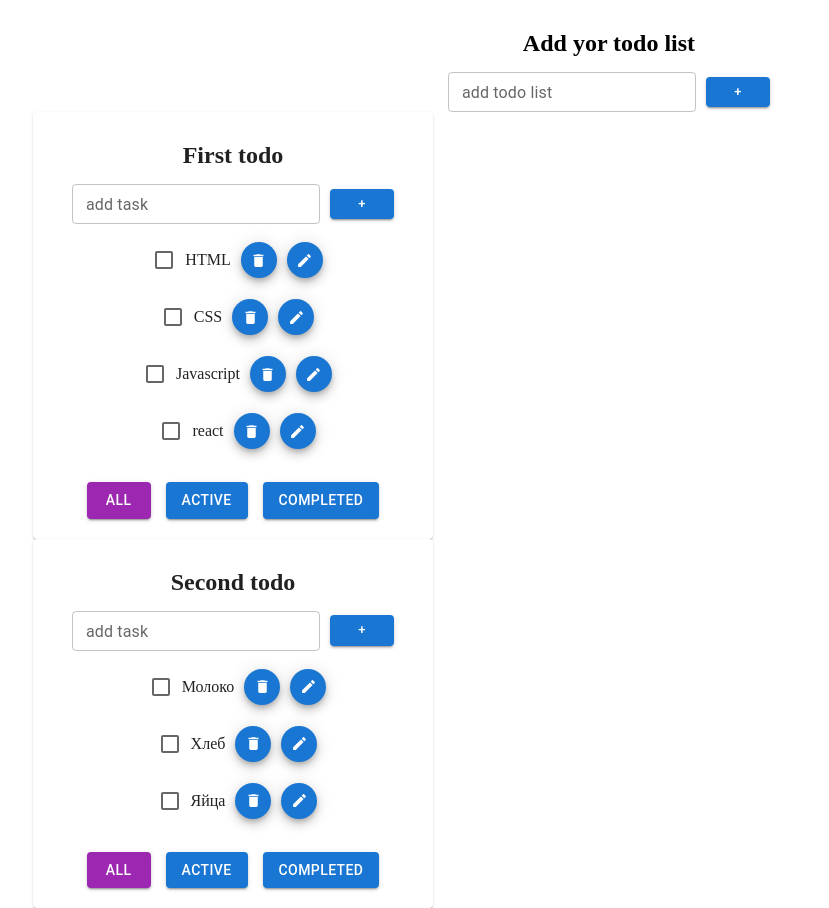
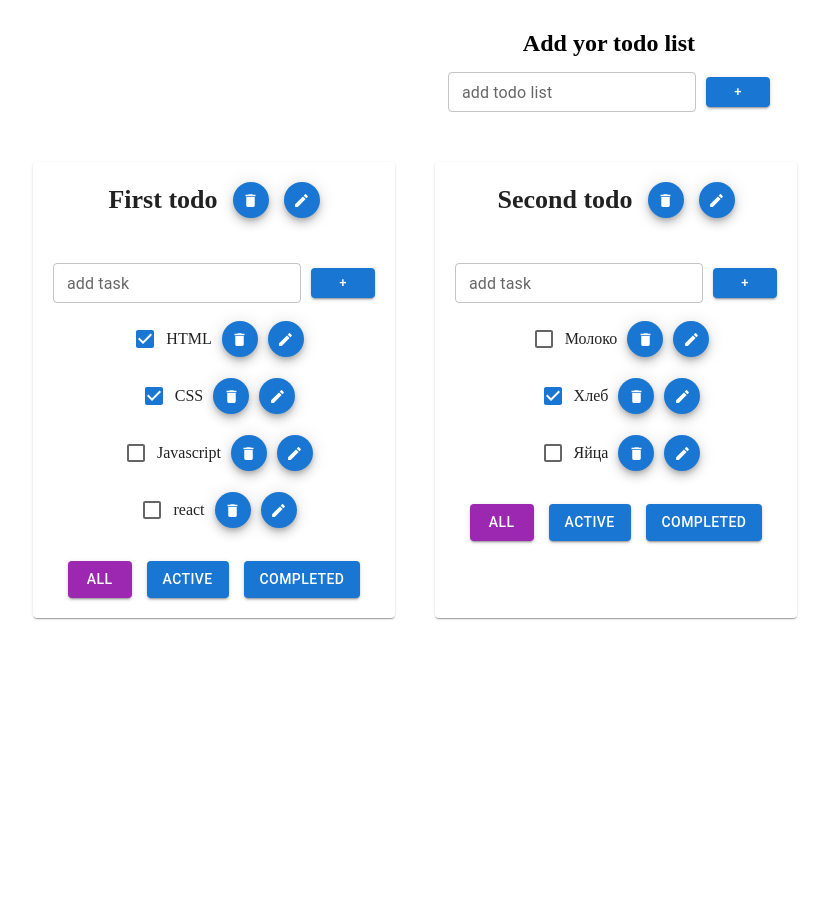
Before and after one commit to Serhii-Ki/main_todolist, a React (Vite) app: page / in a window 1280 px wide. Shown: the whole page, without its empty margins (31-860 px from the left). After the commit the page ends 800 px from the top, so only its background shows below. Built offline with nearby package versions, Linux system fonts and the light colour scheme.

Commit message:
added remove Todo and Task ...

```diff
--- a/src/App.tsx
+++ b/src/App.tsx
@@ -1,23 +1,48 @@
 import Container from '@mui/material/Container';
+import Box from "@mui/material/Box";
+import { v4 as uuidv4 } from 'uuid';
 import AddForm from "./components/AddForm/AddForm.tsx";
 import TodoList from "./components/todolist/TodoList.tsx";
-import {useSelector} from "react-redux";
+import {useDispatch, useSelector} from "react-redux";
 import {AppRootStateType} from "./store/store.ts";
 import {TodoListType} from "./types/types.ts";
+import {AddTodoAC} from "./store/todolists-actions.ts";
+import {useState} from "react";
+import {AddNewArrayAC} from "./store/tasks-actions.ts";
 
 function App() {
-  const todoLists = useSelector<AppRootStateType, TodoListType[]>(state => state.todoList)
+  const todoLists = useSelector<AppRootStateType, TodoListType[]>(state => state.todoList);
+  const dispatch = useDispatch();
+  const [inputValue, setInputValue] = useState<string>('');
+
+  const addTodoList = () => {
+    if(inputValue) {
+      const todoListId = uuidv4()
+      dispatch(AddTodoAC(todoListId, inputValue));
+      dispatch(AddNewArrayAC(todoListId));
+      setInputValue('');
+    }
+  }
 
   return (
         <Container>
-          <AddForm label='add todo list' title='Add yor todo list'/>
+          <AddForm
+              label='add todo list'
+              title='Add yor todo list'
+              inputValue={inputValue}
+              setInputValue={setInputValue}
+              addItem={addTodoList}
+          />
+          <Box display='flex' flexWrap='wrap' gap='40px' marginTop='50px'>
             {todoLists.map((todoList) =>
                 <TodoList
                     key={todoList.id}
                     id={todoList.id}
                     title={todoList.title}
+                    filter={todoList.filter}
                 />
             )}
+          </Box>
         </Container>
   )
 }
--- a/src/components/filterButtons/FilterButtons.tsx
+++ b/src/components/filterButtons/FilterButtons.tsx
@@ -1,12 +1,18 @@
 import Box from '@mui/material/Box';
 import CustomBtn from "../CustomBtn/CustomBtn.tsx";
+import {FilterType} from "../../types/types.ts";
 
-function FilterButtons(props) {
+type FilterButtonsPropsType = {
+  filter: FilterType;
+  changeFiler: (filter: FilterType) => void
+}
+
+function FilterButtons(props : FilterButtonsPropsType) {
   return (
       <Box display='flex' gap='15px' marginTop='30px'>
-        <CustomBtn title='all' color='secondary'/>
-        <CustomBtn title='active'/>
-        <CustomBtn title='completed'/>
+        <CustomBtn title='all' color={props.filter === "all" ? "secondary" : "primary"} onClick={() => props.changeFiler('all')}/>
+        <CustomBtn title='active' color={props.filter === "active" ? "secondary" : "primary"} onClick={() => props.changeFiler('active')}/>
+        <CustomBtn title='completed' color={props.filter === "completed" ? "secondary" : "primary"} onClick={() => props.changeFiler('completed')}/>
       </Box>
   );
 }
--- a/src/components/iconsGroup/IconsGroup.tsx
+++ b/src/components/iconsGroup/IconsGroup.tsx
@@ -3,14 +3,15 @@ import DeleteIcon from "@mui/icons-material/Delete";
 import EditIcon from "@mui/icons-material/Edit";
 
 type IconPropsType = {
-  setInputMode: () => void,
+  setInputMode: () => void;
+  removeItem: () => void;
 }
 
 function IconsGroup(props: IconPropsType) {
   return (
       <>
         <Fab color="primary" aria-label="delete" sx={{width: '36px', height: '16px', margin: '0px 10px'}}>
-          <DeleteIcon sx={{fontSize: '17px'}}/>
+          <DeleteIcon sx={{fontSize: '17px'}} onClick={props.removeItem}/>
         </Fab>
         <Fab size="small" color="primary" aria-label="edit" sx={{width: '36px', height: '16px'}}>
           <EditIcon sx={{fontSize: '17px'}} onClick={props.setInputMode}/>
--- a/src/components/task/Task.tsx
+++ b/src/components/task/Task.tsx
@@ -4,15 +4,20 @@ import EditSpan from "../editSpan/EditSpan.tsx";
 import {useState} from "react";
 import BtnGroup from "../btnGroup/BtnGroup.tsx";
 import IconsGroup from "../iconsGroup/IconsGroup.tsx";
+import {useDispatch} from "react-redux";
+import {ChangeCompletedAC, RemoveTaskAC} from "../../store/tasks-actions.ts";
 
 type TaskPropsType = {
-  title: string,
+  taskId: string;
+  title: string;
   isDone: boolean;
+  todoId: string;
 }
 
 
 function Task(props: TaskPropsType) {
   const [viewMode, setViewMode] = useState<boolean>(false);
+  const dispatch = useDispatch();
 
   const setInputMode = () => {
     setViewMode(true);
@@ -22,13 +27,21 @@ function Task(props: TaskPropsType) {
     setViewMode(false);
   }
 
+  const removeTask = () => {
+    dispatch(RemoveTaskAC(props.todoId, props.taskId))
+  }
+
+  const changeCompleted = () => {
+    dispatch(ChangeCompletedAC(props.todoId, props.taskId))
+  }
+
   return (
       <Box display='flex' alignItems='center' marginTop='15px'>
         <Box display='flex' alignItems='center'>
-          {!viewMode && <Checkbox/>}
+          {!viewMode && <Checkbox checked={props.isDone} onChange={changeCompleted}/>}
           <EditSpan title={props.title} setSpanMode={setSpanMode} setInputMode={setInputMode} viewMode={viewMode}/>
         </Box>
-        {viewMode ? <BtnGroup/> : <IconsGroup setInputMode={setInputMode}/>}
+        {viewMode ? <BtnGroup/> : <IconsGroup setInputMode={setInputMode} removeItem={removeTask}/>}
       </Box>
   );
 }
--- a/src/components/todolist/TodoList.tsx
+++ b/src/components/todolist/TodoList.tsx
@@ -1,27 +1,78 @@
 import Paper from '@mui/material/Paper';
+import Box from "@mui/material/Box";
 import AddForm from "../AddForm/AddForm.tsx";
 import Task from "../task/Task.tsx";
 import FilterButtons from "../filterButtons/FilterButtons.tsx";
-import {useSelector} from "react-redux";
+import {useDispatch, useSelector} from "react-redux";
 import {AppRootStateType} from "../../store/store.ts";
-import {TasksType} from "../../types/types.ts";
+import {FilterType, TasksType, TaskType} from "../../types/types.ts";
+import {useState} from "react";
+import EditSpan from "../editSpan/EditSpan.tsx";
+import BtnGroup from "../btnGroup/BtnGroup.tsx";
+import IconsGroup from "../iconsGroup/IconsGroup.tsx";
+import {ChangeFilterAC, RemoveTodoAC} from "../../store/todolists-actions.ts";
 
 type TodoListType = {
   id: string;
   title: string;
+  filter: FilterType;
 }
 
 function TodoList(props: TodoListType) {
-  const tasks = useSelector<AppRootStateType, TasksType>(state => state.task)
+  const tasks = useSelector<AppRootStateType, TasksType>(state => state.task);
+  const dispatch = useDispatch();
+  const [inputValue, setInputValue] = useState<string>('');
+  const [viewMode, setViewMode] = useState<boolean>(false);
+
+  let filterTasks: TaskType[];
+
+  const filterTasksFn = () => {
+    if(props.filter === 'completed'){
+      return filterTasks = tasks[props.id].filter(task => task.completed)
+    } else if(props.filter === 'active') {
+      return filterTasks = tasks[props.id].filter(task => !task.completed)
+    } else {
+      return filterTasks = tasks[props.id];
+    }
+  }
+
+  const setInputMode = () => {
+    setViewMode(true);
+  }
+
+  const setSpanMode = () => {
+    setViewMode(false);
+  }
+
+  const removeTodoList = () => {
+    dispatch(RemoveTodoAC(props.id))
+  }
+
+  const changeFiler = (filter: FilterType) => {
+    dispatch(ChangeFilterAC(props.id, filter));
+  }
+
   return (
-      <Paper sx={{display: 'flex', flexDirection: 'column', alignItems: 'center', maxWidth: '400px', paddingBottom: '20px'}}>
-        <AddForm label='add task' title={props.title}/>
-        {tasks[props.id].map((task) =>
+      <Paper sx={{display: 'flex', flexDirection: 'column', alignItems: 'center', maxWidth: '400px', padding: '20px'}}>
+        <Box display='flex' alignItems='center' gap='5px' fontSize='26px' fontWeight='700'>
+          <EditSpan title={props.title} viewMode={viewMode} setSpanMode={setSpanMode} setInputMode={setInputMode}/>
+          {viewMode ? <BtnGroup/> : <IconsGroup setInputMode={setInputMode} removeItem={removeTodoList}/>}
+        </Box>
+        <AddForm
+            label='add task'
+            inputValue={inputValue}
+            setInputValue={setInputValue}
+            addItem={() => {}}
+        />
+        {filterTasksFn().map((task) =>
             <Task
+                key={task.id}
+                taskId={task.id}
                 title={task.title}
                 isDone={task.completed}
+                todoId={props.id}
             />)}
-        <FilterButtons/>
+        <FilterButtons changeFiler={changeFiler} filter={props.filter}/>
       </Paper>
   );
 }
--- a/src/store/tasks-actions.ts
+++ b/src/store/tasks-actions.ts
@@ -0,0 +1,36 @@
+export type ActionsTaskType = AddNewArrayType | RemoveTaskType | ChangeCompletedType;
+
+type AddNewArrayType = ReturnType<typeof AddNewArrayAC>;
+
+export const AddNewArrayAC = (todoId: string) => {
+  return {
+    type: 'ADD-NEW-ARRAY',
+    payload: {
+      todoId
+    }
+  } as const
+};
+
+type RemoveTaskType = ReturnType<typeof RemoveTaskAC>;
+
+export const RemoveTaskAC = (todoId: string, taskId: string) => {
+  return {
+    type: 'REMOVE-TASK',
+    payload: {
+      todoId,
+      taskId
+    }
+  } as const
+}
+
+type ChangeCompletedType = ReturnType<typeof ChangeCompletedAC>
+
+export const ChangeCompletedAC = (todoId: string, taskId: string) => {
+  return {
+    type: 'CHANGE-COMPLETED',
+    payload: {
+      todoId,
+      taskId
+    }
+  } as const
+}
--- a/src/store/tasks-reducer.ts
+++ b/src/store/tasks-reducer.ts
@@ -1,8 +1,23 @@
 import {TasksType} from "../types/types.ts";
 import {tasksInitial} from "../types/initState.ts";
+import {ActionsTaskType} from "./tasks-actions.ts";
 
-export function tasksReducer(state: TasksType = tasksInitial, action: any): TasksType {
+export function tasksReducer(state: TasksType = tasksInitial, action: ActionsTaskType): TasksType {
   switch (action.type) {
+    case 'ADD-NEW-ARRAY':
+      return {...state, [action.payload.todoId]: []};
+    case 'REMOVE-TASK':
+      return {...state,
+        [action.payload.todoId]: state[action.payload.todoId].filter(task => task.id !== action.payload.taskId)
+      }
+    case "CHANGE-COMPLETED":
+      return {...state,
+        [action.payload.todoId]: state[action.payload.todoId].map(task =>
+          task.id === action.payload.taskId
+          ? {...task, completed: !task.completed}
+          : task
+        )
+      }
     default:
       return state
   }
--- a/src/store/todolists-actions.ts
+++ b/src/store/todolists-actions.ts
@@ -0,0 +1,38 @@
+import {FilterType} from "../types/types.ts";
+
+export type ActionsTodoType = AddTodoType | RemoveTodoListType | ChangeFilterType;
+
+type AddTodoType = ReturnType<typeof AddTodoAC>;
+
+export const AddTodoAC = (id: string, title: string) => {
+  return {
+    type: 'ADD-TODO',
+    payload: {
+      id,
+      title
+    }
+  } as const
+}
+
+type RemoveTodoListType = ReturnType<typeof RemoveTodoAC>;
+
+export const RemoveTodoAC = (todoId: string) => {
+  return {
+    type: 'REMOVE-TODO',
+    payload: {
+      todoId
+    }
+  } as const
+}
+
+type ChangeFilterType = ReturnType<typeof ChangeFilterAC>
+
+export const ChangeFilterAC = (todoId: string, filter: FilterType) => {
+  return {
+    type: 'CHANGE-FILTER',
+    payload: {
+      todoId,
+      filter
+    }
+  } as const
+}
--- a/src/store/todolists-reducer.ts
+++ b/src/store/todolists-reducer.ts
@@ -1,8 +1,22 @@
 import {TodoListType} from "../types/types.ts";
 import {todoInitial} from "../types/initState.ts";
+import {ActionsTodoType} from "./todolists-actions.ts";
 
-export function todolistsReducer(state: TodoListType[] = todoInitial, action: any): TodoListType[]{
+export function todolistsReducer(state: TodoListType[] = todoInitial, action: ActionsTodoType): TodoListType[]{
   switch(action.type){
+    case 'ADD-TODO':
+      return [...state, {
+        id: action.payload.id,
+        title: action.payload.title,
+        filter: 'all'
+      }];
+    case "REMOVE-TODO":
+      return state.filter(todo => todo.id!== action.payload.todoId);
+    case "CHANGE-FILTER":
+      return state.map(todo => todo.id === action.payload.todoId
+        ? {...todo, filter: action.payload.filter}
+        : todo
+      )
     default:
       return state;
   }
--- a/src/types/types.ts
+++ b/src/types/types.ts
@@ -1,6 +1,6 @@
-type FilterType = "all" | "active" | "completed";
+export type FilterType = "all" | "active" | "completed";
 
-type TaskType = {
+export type TaskType = {
   id: string,
   title: string,
   completed: boolean,
```
Also changed, not shown: src/components/AddForm/AddForm.tsx (+8 -6 lines). Lines whose indentation alone changed are shown as unchanged.
